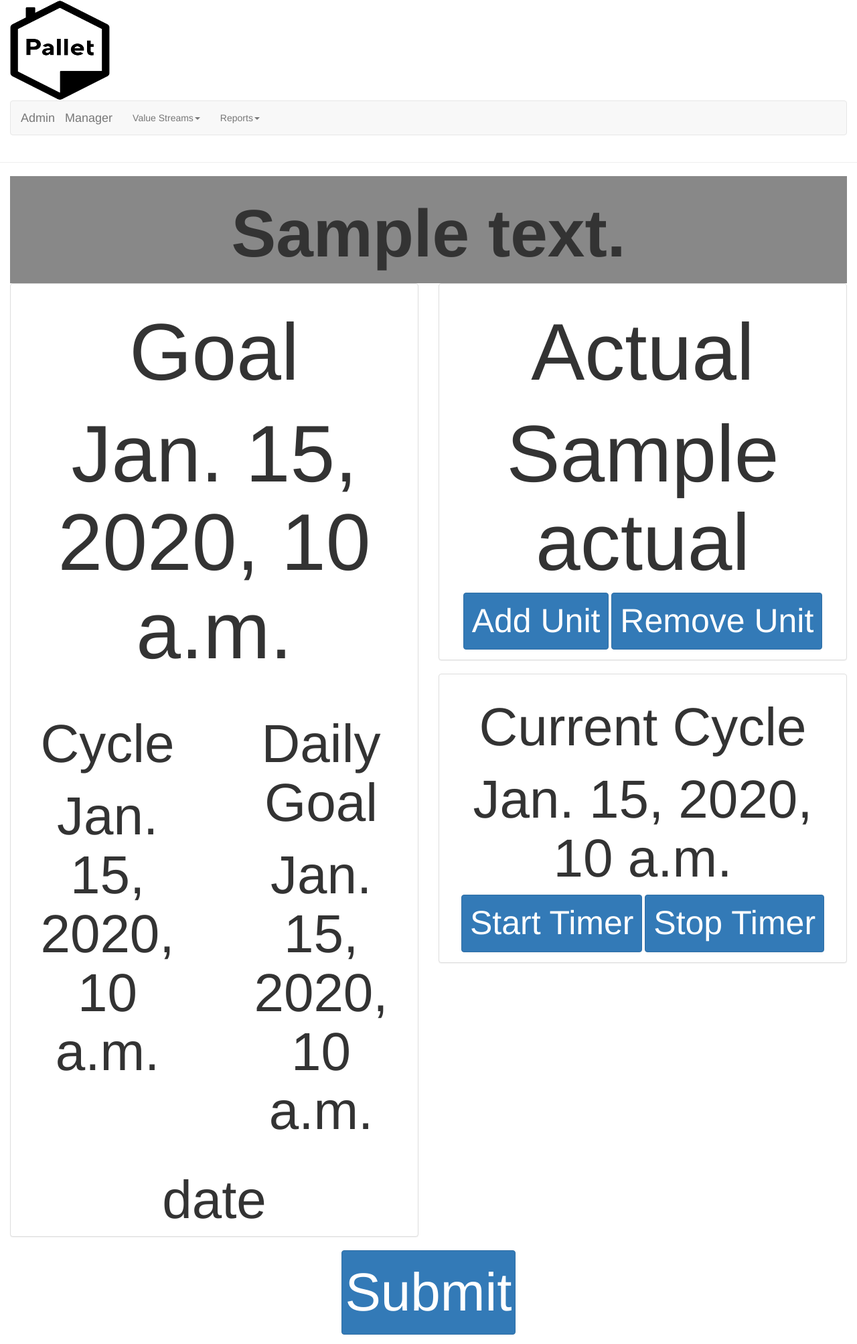
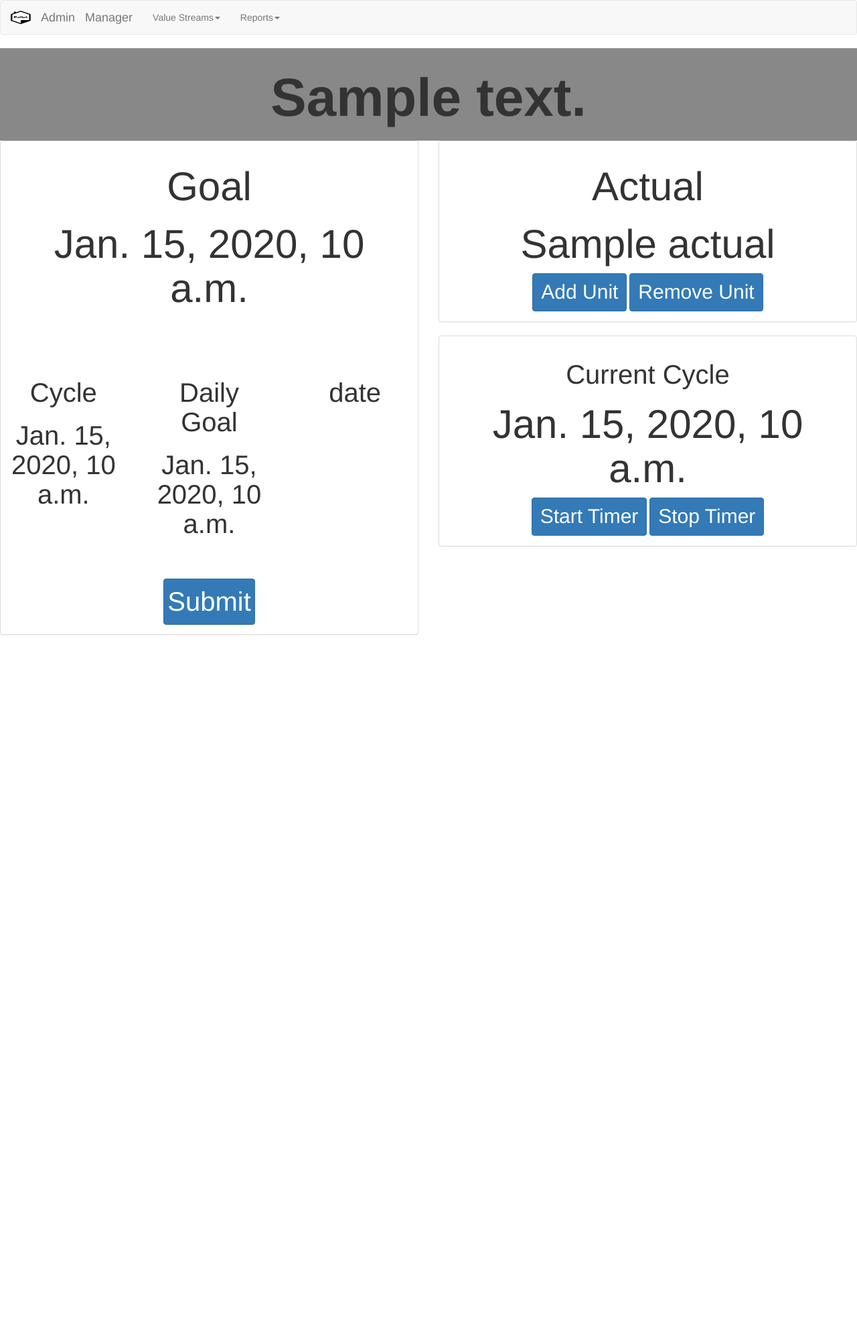
Before and after one commit to mistofthenorth/production_line, a Django app: template line/templates/goal_view.html in a window 1280 px wide. Shown: the whole page at 67% size. After the commit the page ends 948 px from the top, so only its background shows below. Run offline with Django 3.2, Linux system fonts and the light colour scheme; the template is opened without the code that fills it: most values are stand-ins (such as "Sample title", 1, 10 or a date in 2020); some libraries are stand-ins or nearby versions.

```diff
--- a/line/static/goal_view.js
+++ b/line/static/goal_view.js
@@ -115,7 +115,7 @@ document.addEventListener("DOMContentLoaded", (event) => {
     unitRemove.addEventListener("click", removeUnit);
 
 
-    currentDate.innerHTML = 'Date <br>' + new Date().toLocaleDateString("en-US");
+    currentDate.innerHTML = 'Date <br> <h2>' + new Date().toLocaleDateString("en-US") + '</h2>';
 
     var clickEvent = new MouseEvent("click", {
         "view": window,
--- a/line/templates/base.html
+++ b/line/templates/base.html
@@ -15,33 +15,16 @@
 
 <body>
 
-    <div class="col-lg-12" id="entire-page">
-    <div class="row">
-        <div class="col-md-6"><img src="{% static 'Pallet_Logo.png' %}" alt="Pallet Logo" height="150" width="150"></div>
-        <div class="col-md-6"></div>
-    </div>
-
-
-
     <nav class="navbar navbar-default">
     <div class="container-fluid">
     <!-- Brand and toggle get grouped for better mobile display -->
     <div class="navbar-header">
-      <button type="button" class="navbar-toggle collapsed" data-toggle="collapse" data-target="#bs-example-navbar-collapse-1" aria-expanded="false">
-        <span class="sr-only">Toggle navigation</span>
-        <span class="icon-bar"></span>
-        <span class="icon-bar"></span>
-        <span class="icon-bar"></span>
-      </button>
+        <img src="{% static 'Pallet_Logo.png' %}" alt="Pallet Logo" height="60" width="60" class="navbar-brand">
+    </div>
+    <div class="navbar-header">
       <a class="navbar-brand" href="/admin">Admin</a>
     </div>
     <div class="navbar-header">
-      <button type="button" class="navbar-toggle collapsed" data-toggle="collapse" data-target="#bs-example-navbar-collapse-1" aria-expanded="false">
-        <span class="sr-only">Toggle navigation</span>
-        <span class="icon-bar"></span>
-        <span class="icon-bar"></span>
-        <span class="icon-bar"></span>
-      </button>
       <a class="navbar-brand" href="/manager_view">Manager</a>
     </div>
     <!-- Collect the nav links, forms, and other content for toggling -->
--- a/line/templates/goal_view.html
+++ b/line/templates/goal_view.html
@@ -22,12 +22,9 @@
   </script>
   <script src="{% static '../static/goal_view.js' %}"></script>
 
-	<div class="row">
-		<hr>
-	</div>
 	<div class="jumbotron" style="background-color: {{current_line.color}}; margin: 0px; padding: 10px;">
   		<div align="center">
-  			<h1 style="font-weight: 800; font-size:100px;">{{current_line.description}}</h1>
+  			<h1 style="font-weight: 800; font-size:80px;">{{current_line.description}}</h1>
   		</div>
 	</div>
 	<div class="row" {% if active_goal.is_active is False %}style="opacity: 0.7;" {% endif %}>
@@ -35,29 +32,44 @@
 			<div class="panel panel-default">
 
 				<div class="panel-body">
-		    	<h1 style="font-size:120px;">Goal</h1>
-		    	<h2 id="current-goal-units" style="font-size:120px;">{{active_goal.real_time_goal}}</h2>
+		    	<h1 style="font-size:60px;">Goal</h1>
+		    	<h2 id="current-goal-units" style="font-size:60px;">{{active_goal.real_time_goal}}</h2>
 		  	</div>
+				<div class="col-xs-12" style="height:40px;"></div>
 
 			  	<div class="row">
-					  <div class="col-md-6" align="center">
+					  <div class="col-md-4" align="center">
 						  	<div class="panel-body">
-						    	<h1 style="font-size:80px;">Cycle</h1>
-						    	<h2 style="font-size:80px;" id="goal">{{current_line.cycle_time}}</h2>
+						    	<h1 style="font-size:40px;">Cycle</h1>
+						    	<h2 style="font-size:40px;" id="goal">{{current_line.cycle_time}}</h2>
 						  	</div>
 					  </div>
-					  <div class="col-md-6" align="center">
+					  <div class="col-md-4" align="center">
 					  	<div class="panel-body">
-					    	<h1 style="font-size:80px;">Daily Goal</h1>
-					    	<h2 style="font-size:80px;" id="goal">{{current_line.goal_time}}</h2>
+					    	<h1 style="font-size:40px;">Daily Goal</h1>
+					    	<h2 style="font-size:40px;" id="goal">{{current_line.goal_time}}</h2>
+					  	</div>
+					  </div>
+					  <div class="col-md-4" align="center">
+					  	    <div class="panel-body">
+								<h1>
+							<div style="font-size:40px;" class="row" id="current-date">
+								date
+							</div></h1>
 					  	</div>
 					  </div>
 					</div>
-						<h2>
-							<div style="font-size:80px;" class="row" id="current-date">
-								date
-							</div>
-						</h2>
+				<div class="col-xs-12" style="height:35px;"></div>
+
+				<div class="row">
+					<form action="submit" method="post">{% csrf_token %}
+					<input type="hidden" id="actual" name="actual" value="{{active_goal.actual}}">
+					<input type="hidden" id="real_time_goal" name="real_time_goal" value="{{active_goal.real_time_goal}}">
+					<input type="hidden" id="line" name="line" value="{{current_line.uid}}">
+					<button type="submit" class="btn btn-primary center-block" id="submit" value="foo" style="font-size:40px; padding: 5px;">Submit</button>
+				</form>
+
+				</div>
 			</div>
 
 		</div>
@@ -65,31 +77,26 @@
 			<div class="panel panel-default">
 
 		  	<div class="panel-body"  id="actual-container">
-		  		<h1 style="font-size:120px;">Actual</h1>
+		  		<h1 style="font-size:60;">Actual</h1>
 
-					<h2 id="actual-units" style="font-size:120px;">{{active_goal.actual}}</h2>
-						<button style="font-size:50px;" type="button" class="btn btn-primary" id="unit-done">Add Unit</button>
-						<button style="font-size:50px;" type="button" class="btn btn-primary" id="unit-remove">Remove Unit</button>
+					<h2 id="actual-units" style="font-size:60px;">{{active_goal.actual}}</h2>
+						<button style="font-size:30px;" type="button" class="btn btn-primary" id="unit-done">Add Unit</button>
+						<button style="font-size:30px;" type="button" class="btn btn-primary" id="unit-remove">Remove Unit</button>
 			</div>
 			</div>
 
 			<div class="panel panel-default col-md-12">
 				<div class="panel-body">
-				  <h1 style="font-size:80px;">Current Cycle</h1>
-				  <h2 style="font-size:80px;" id="cycle-time">{{current_line.cycle_time}}</h2>
-				  <button style="font-size:50px;" type="button" class="btn btn-primary" id="start-timer">Start Timer</button>
-					<button style="font-size:50px;" type="button" class="btn btn-primary" id="stop-timer">Stop Timer</button>
+				  <h1 style="font-size:40px;">Current Cycle</h1>
+				  <h2 style="font-size:60px;" id="cycle-time">{{current_line.cycle_time}}</h2>
+				  <button style="font-size:30px;" type="button" class="btn btn-primary" id="start-timer">Start Timer</button>
+					<button style="font-size:30px;" type="button" class="btn btn-primary" id="stop-timer">Stop Timer</button>
 				</div>
 
 
 			</div>
 		</div>
 	</div>
-	<form action="submit" method="post">{% csrf_token %}
-	<input type="hidden" id="actual" name="actual" value="{{active_goal.actual}}">
-	<input type="hidden" id="real_time_goal" name="real_time_goal" value="{{active_goal.real_time_goal}}">
-	<input type="hidden" id="line" name="line" value="{{current_line.uid}}">
-	<button type="submit" class="btn btn-primary center-block" id="submit" value="foo" style="font-size:80px; padding: 5px;">Submit</button>
-	</form>
+
 
 {% endblock %}
--- a/static/goal_view.js
+++ b/static/goal_view.js
@@ -115,7 +115,7 @@ document.addEventListener("DOMContentLoaded", (event) => {
     unitRemove.addEventListener("click", removeUnit);
 
 
-    currentDate.innerHTML = 'Date <br>' + new Date().toLocaleDateString("en-US");
+    currentDate.innerHTML = 'Date <br> <h2>' + new Date().toLocaleDateString("en-US") + '</h2>';
 
     var clickEvent = new MouseEvent("click", {
         "view": window,
```
